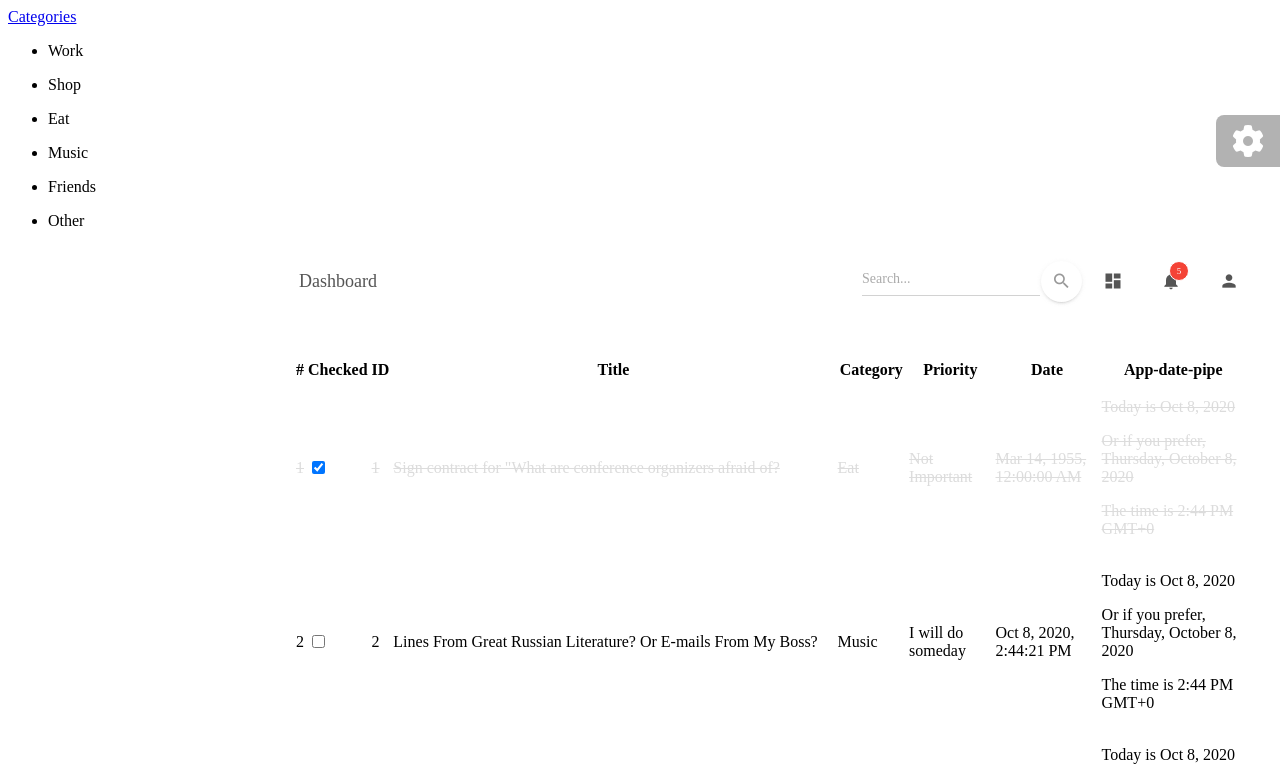
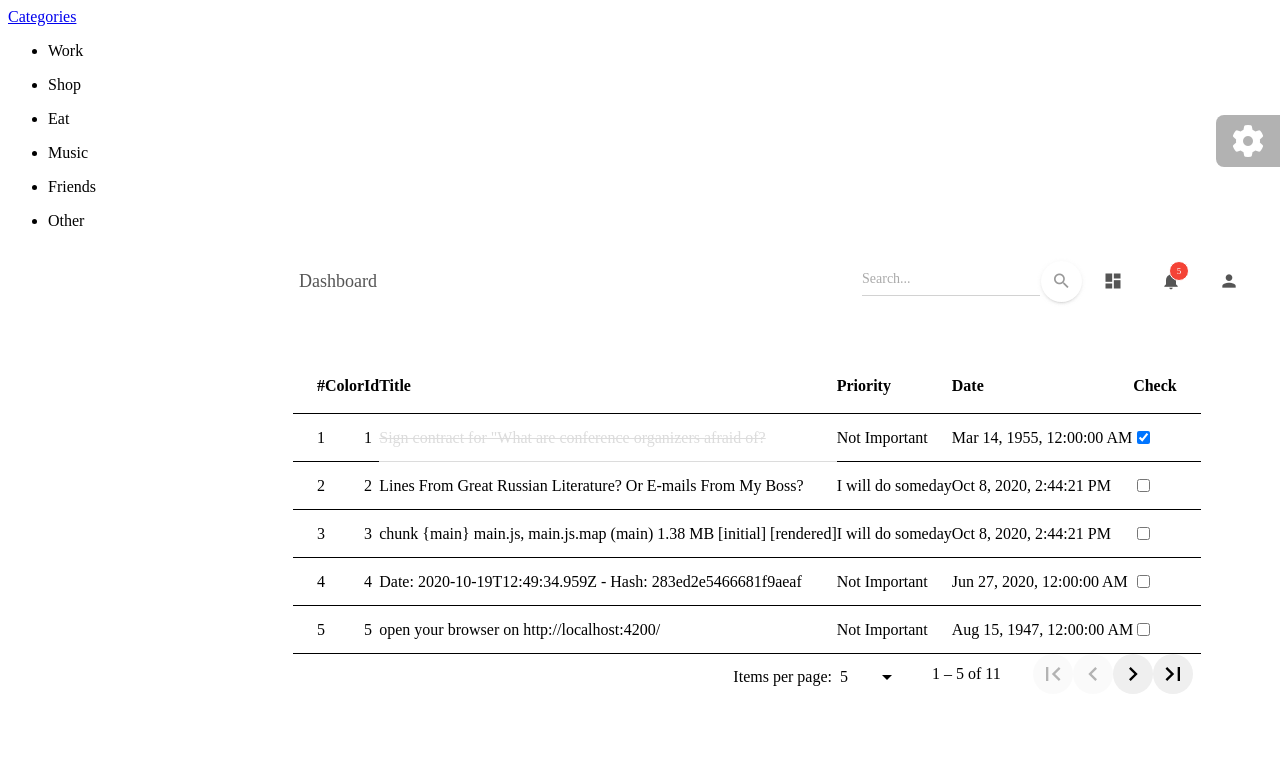
Before and after one commit to y-dubovitsky/angular-todo-list, an Angular app: page / in a window 1280 px wide. Shown: the top 780 px of the page. Built offline with nearby package versions, Linux system fonts and the light colour scheme.

Commit message:
Added mat-table and paginator.

```diff
--- a/package.json
+++ b/package.json
@@ -21,7 +21,7 @@
     "@angular/platform-browser": "~10.1.5",
     "@angular/platform-browser-dynamic": "~10.1.5",
     "@angular/router": "~10.1.5",
-    "bootstrap": "^4.5.2",
+    "bootstrap-css-only": "^4.4.1",
     "rxjs": "~6.6.0",
     "tslib": "^2.0.0",
     "zone.js": "~0.10.2"
--- a/src/app/component/tasks/tasks.component.css
+++ b/src/app/component/tasks/tasks.component.css
@@ -2,7 +2,9 @@
   text-decoration: line-through;
   color: gainsboro;
 }
-
 .no-value {
   color: #9A9A9A;
 }
+table {
+  width: 100%;
+}
--- a/src/app/component/tasks/tasks.component.html
+++ b/src/app/component/tasks/tasks.component.html
@@ -1,21 +1,55 @@
 <div class="col-lg-6 col-md-12">
   <div class="card">
     <div class="card-body table-responsive">
-      <table class="table table-hover">
-        <thead class="text-warning">
-          <th>#</th>
-          <th>Checked</th>
-          <th>ID</th>
-          <th>Title</th>
-          <th>Category</th>
-          <th>Priority</th>
-          <th>Date</th>
-          <th>App-date-pipe</th>
-        </thead>
-        <tbody>
-          <tr *ngFor="let task of tasks; let i = index" [class.completed]="task.completed">
-            <td>{{i + 1}}</td>
-            <td>
+      <!--https://material.angular.io/components/table/overview-->
+      <table mat-table [dataSource]="dataSource">
+
+        <!-- String number -->
+        <ng-container matColumnDef="#">
+          <th mat-header-cell *matHeaderCellDef> # </th>
+          <td mat-cell *matCellDef="let index = index">
+            {{index + 1}}
+          </td>
+        </ng-container>
+
+        <!-- Color Column -->
+        <ng-container matColumnDef="color">
+          <th mat-header-cell *matHeaderCellDef> Color </th>
+          <td mat-cell *matCellDef="let task"></td>
+        </ng-container>
+
+        <!-- Id Column -->
+        <ng-container matColumnDef="id">
+          <th mat-header-cell *matHeaderCellDef> Id </th>
+          <td mat-cell *matCellDef="let task">{{task.id}}</td>
+        </ng-container>
+
+        <!-- Title Column -->
+        <ng-container matColumnDef="title">
+          <th mat-header-cell *matHeaderCellDef> Title </th>
+          <td mat-cell *matCellDef="let task" [class.completed]="task.completed">{{task.title}}</td>
+        </ng-container>
+
+        <!-- Priority Column -->
+        <ng-container matColumnDef="priority">
+          <th mat-header-cell *matHeaderCellDef> Priority </th>
+          <td mat-cell *matCellDef="let task" [class.no-value]="task.priority == null">
+            {{task.priority ? task.priority.title : 'no priority'}}
+          </td>
+        </ng-container>
+
+        <!-- Date Column -->
+        <ng-container matColumnDef="date">
+          <th mat-header-cell *matHeaderCellDef> Date </th>
+          <td mat-cell *matCellDef="let task" [class.no-value]="task.date == null">
+            {{task.date ? (task.date | date : 'medium') : 'no date'}}
+          </td>
+        </ng-container>
+
+        <!-- Check Column -->
+        <ng-container matColumnDef="check">
+          <th mat-header-cell *matHeaderCellDef> Check </th>
+          <td mat-cell *matCellDef="let task">
             <div class="form-check">
               <label class="form-check-label">
                 <input
@@ -31,15 +65,14 @@
               </label>
             </div>
           </td>
-            <td>{{task.id}}</td>
-            <td>{{task.title}}</td>
-            <td [class.no-value]="task.category == null">{{task.category != null ? task.category.title : 'no category'}}</td>
-            <td [class.no-value]="task.priority == null">{{task.priority ? task.priority.title : 'no priority'}}</td>
-            <td [class.no-value]="task.date == null">{{task.date ? (task.date | date : 'medium') : 'no date'}}</td>
-            <app-date-pipe></app-date-pipe>
-          </tr>
-        </tbody>
+        </ng-container>
+
+        <tr mat-header-row *matHeaderRowDef="displayedColumns"></tr>
+        <tr mat-row *matRowDef="let row; columns: displayedColumns;"></tr>
+
       </table>
+      <!--https://material.angular.io/components/paginator/overview-->
+      <mat-paginator [pageSizeOptions]="[5, 10, 20]" showFirstLastButtons></mat-paginator>
     </div>
   </div>
 </div>
--- a/src/app/component/tasks/tasks.component.ts
+++ b/src/app/component/tasks/tasks.component.ts
@@ -1,20 +1,34 @@
-import {Component, OnInit} from '@angular/core';
+import {AfterViewInit, Component, OnInit, ViewChild} from '@angular/core';
 import {TaskService} from '../../service/task.service';
 import {Task} from '../../model/Task';
+import {MatTableDataSource} from '@angular/material/table';
+import {MatPaginator} from '@angular/material/paginator';
 
 @Component({
   selector: 'app-tasks',
   templateUrl: './tasks.component.html',
   styleUrls: ['./tasks.component.css']
 })
-export class TasksComponent implements OnInit {
+export class TasksComponent implements OnInit, AfterViewInit {
 
   tasks: Task[];
+
+  displayedColumns: string[] = ['#', 'color', 'id', 'title', 'priority', 'date', 'check'];
+  dataSource: MatTableDataSource<Task>;
+
+  @ViewChild(MatPaginator) paginator: MatPaginator;
 
   constructor(private taskService: TaskService) {  }
 
   ngOnInit(): void {
     this.taskService.tasksSubject.subscribe(tasks => this.tasks = tasks);
+    this.dataSource = new MatTableDataSource();
+
+    this.refreshTable();
+  }
+
+  ngAfterViewInit() {
+    this.dataSource.paginator = this.paginator;
   }
 
   /**
@@ -23,4 +37,8 @@ export class TasksComponent implements OnInit {
   switchTaskCompleted(task: Task) {
     task.completed = !task.completed;
   }
+
+  private refreshTable() {
+    this.dataSource.data = this.tasks;
+  }
 }
--- a/src/app/data/TestData.ts
+++ b/src/app/data/TestData.ts
@@ -89,7 +89,27 @@ export class TestData {
     },
     {
       id: 9,
-      title: ' src/app/view/tasks/tasks.component.ts:20:35 - error TS2339'
+      priority: TestData.priority[0],
+      category: TestData.categories[1],
+      completed: false,
+      date: new Date(1989, 7, 25),
+      title: ' : Compiled successfully.'
+    },
+    {
+      id: 10,
+      priority: TestData.priority[2],
+      category: TestData.categories[3],
+      completed: false,
+      date: new Date(),
+      title: 'Lines From Great Russian Literature? Or E-mails From My Boss?'
+    },
+    {
+      id: 11,
+      priority: TestData.priority[2],
+      category: TestData.categories[3],
+      completed: false,
+      date: new Date(),
+      title: 'Lines From Great Russian Literature? Or E-mails From My Boss?'
     }
   ];
 }
--- a/src/index.html
+++ b/src/index.html
@@ -9,8 +9,6 @@
     <!--     Fonts and icons     -->
     <link rel="stylesheet" type="text/css" href="https://fonts.googleapis.com/css?family=Roboto:300,400,500,700|Roboto+Slab:400,700|Material+Icons" />
     <link rel="stylesheet" href="https://maxcdn.bootstrapcdn.com/font-awesome/latest/css/font-awesome.min.css">
-    <link href="https://fonts.googleapis.com/css?family=Roboto:300,400,500&display=swap" rel="stylesheet">
-    <link href="https://fonts.googleapis.com/icon?family=Material+Icons" rel="stylesheet">
   </head>
   <body>
     <app-root></app-root>
```
Also changed, not shown: src/app/app.module.ts (+7 -1 lines), 1 other file (tests, documents, lock files or other folders). Lines whose indentation alone changed are shown as unchanged.
